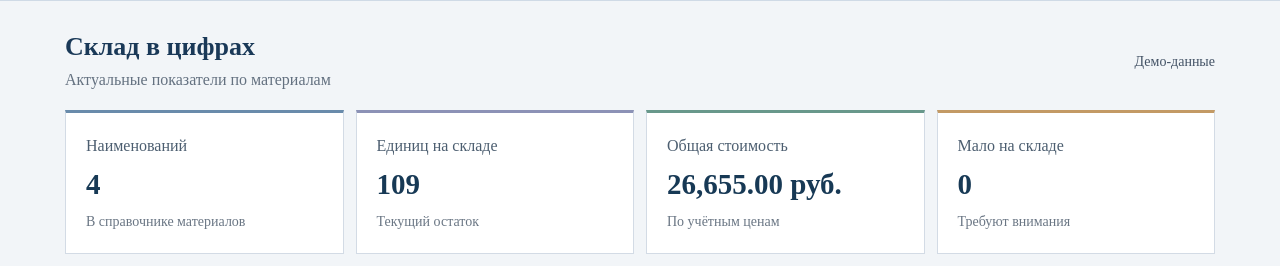
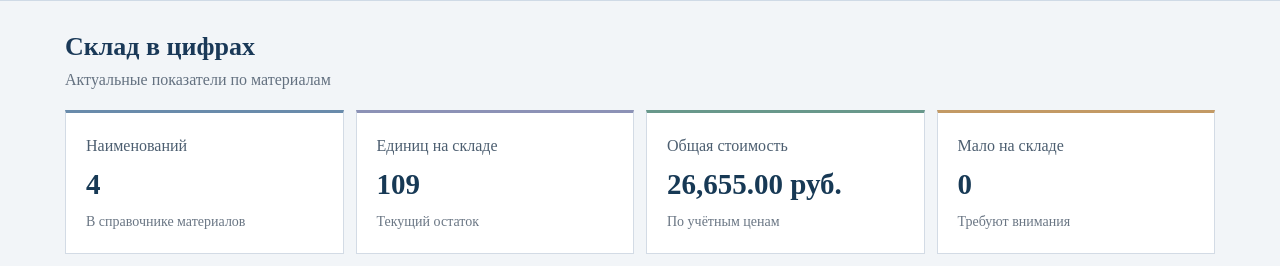
Before and after one commit to viktorialantuh/matresurs, an ASP.NET Core app: page / in a window 1280 px wide. Shown: the part 409-675 px from the top of the page. Run offline with ASP.NET Core 8, Linux system fonts and the light colour scheme.

Commit message:
Remove demo data label from dashboard

```diff
--- a/экраны и логика сайта/Dashboard.razor
+++ b/экраны и логика сайта/Dashboard.razor
@@ -50,7 +50,7 @@
       @if (tab == "home")
       {
         @* Главная: показатели склада и общие остатки. *@
-        <div class="section-intro"><div><h2>Склад в цифрах</h2><p>Актуальные показатели по материалам</p></div><span class="demo-label">Демо-данные</span></div>
+        <div class="section-intro"><div><h2>Склад в цифрах</h2><p>Актуальные показатели по материалам</p></div></div>
         <div class="stat-grid">
           <div class="stat-card"><div class="stat-label">Наименований</div><div class="stat-number">@data.Materials.Count</div><div class="stat-help">В справочнике материалов</div></div>
           <div class="stat-card"><div class="stat-label">Единиц на складе</div><div class="stat-number">@data.Materials.Sum(m => m.Quantity)</div><div class="stat-help">Текущий остаток</div></div>
```
